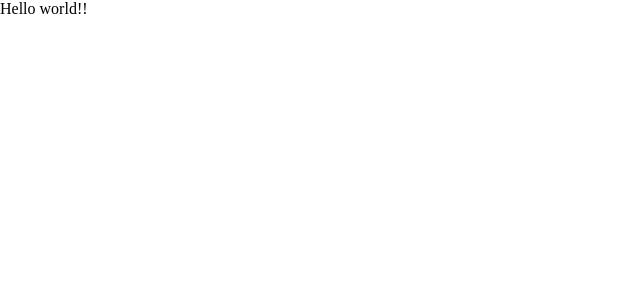
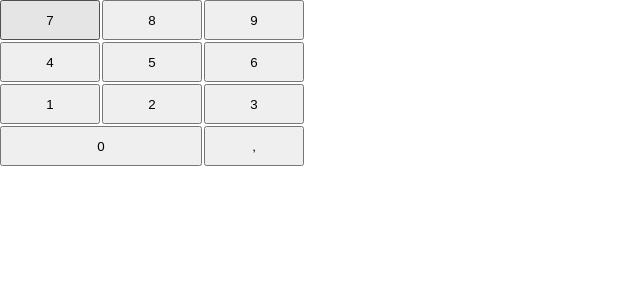
Before and after one commit to ktrzos/calculator, a React (Create React App) app: page / in a window 1280 px wide. Shown: the top 300 px of the page, without its empty margins (0-640 px from the left). Built offline with nearby package versions, Linux system fonts and the light colour scheme.

Commit message:
Created basic numeric board.

```diff
--- a/src/App.css
+++ b/src/App.css
@@ -1,3 +1,17 @@
 body {
     margin: 0;
 }
+
+.CalculatorBoard {
+    width: 400px;
+    display: inline-grid;
+    grid-template-columns: 25% 25% 25%;
+    grid-template-rows: 40px 40px 40px 40px;
+    grid-column-gap: 2px;
+    grid-row-gap: 2px;
+}
+
+.CalculatorButton--0 {
+    grid-column-start: 1;
+    grid-column-end: 3;
+}
--- a/src/App.js
+++ b/src/App.js
@@ -1,11 +1,24 @@
 import React, { Component } from 'react';
 import './App.css';
+import Button from './components/Button/Button'
 
 class App extends Component {
   render() {
     return (
-      <div>
-          Hello world!!
+      <div className="Calculator">
+          <div className="CalculatorBoard">
+              <Button label={'7'}/>
+              <Button label={'8'}/>
+              <Button label={'9'}/>
+              <Button label={'4'}/>
+              <Button label={'5'}/>
+              <Button label={'6'}/>
+              <Button label={'1'}/>
+              <Button label={'2'}/>
+              <Button label={'3'}/>
+              <Button label={'0'}/>
+              <Button label={','}/>
+          </div>
       </div>
     );
   }
--- /dev/null
+++ b/src/components/Button/Button.js
@@ -0,0 +1,20 @@
+import React, { Component } from 'react';
+import PropTypes from 'prop-types';
+
+class Button extends Component {
+    render() {
+        let className = 'CalculatorButton CalculatorButton--' + this.props.label;
+
+        return (
+            <button className={className}>
+                {this.props.label}
+            </button>
+        );
+    }
+}
+
+Button.propTypes = {
+    label: PropTypes.string.isRequired
+};
+
+export default Button;
```
